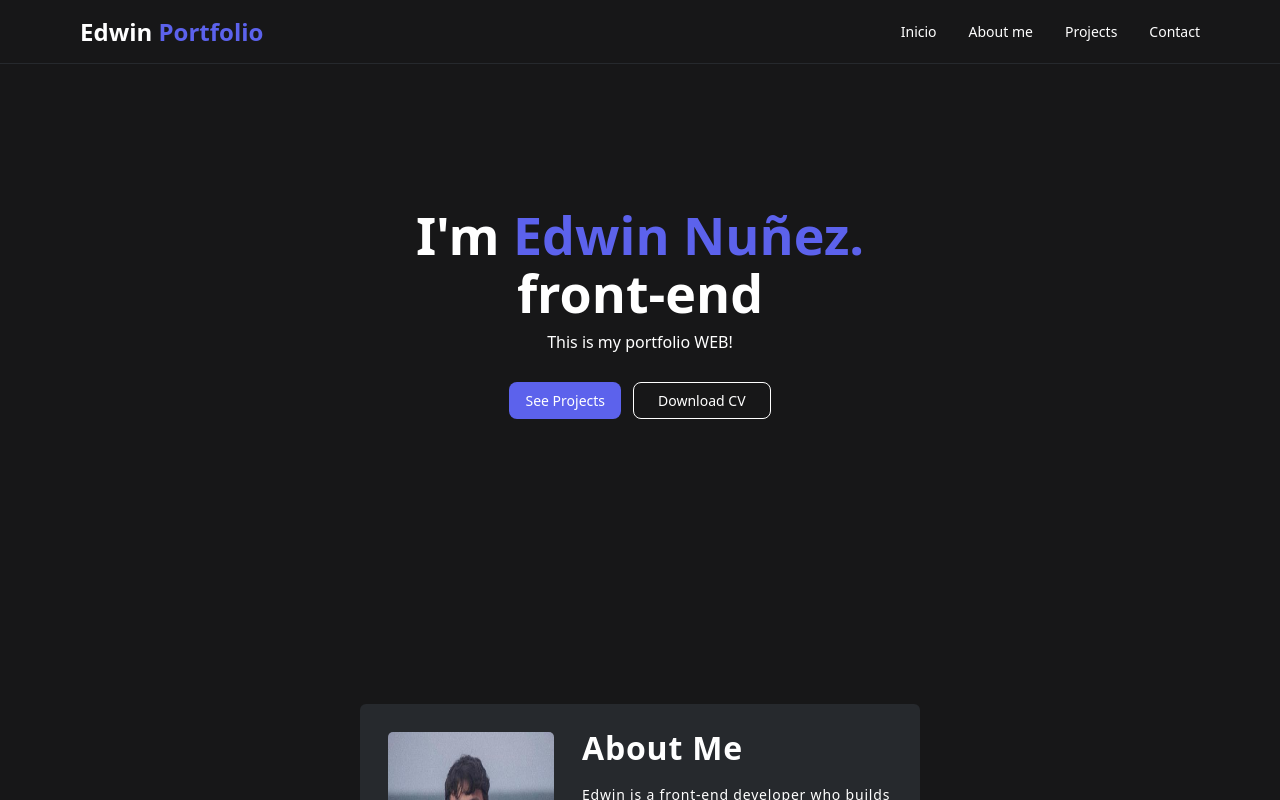
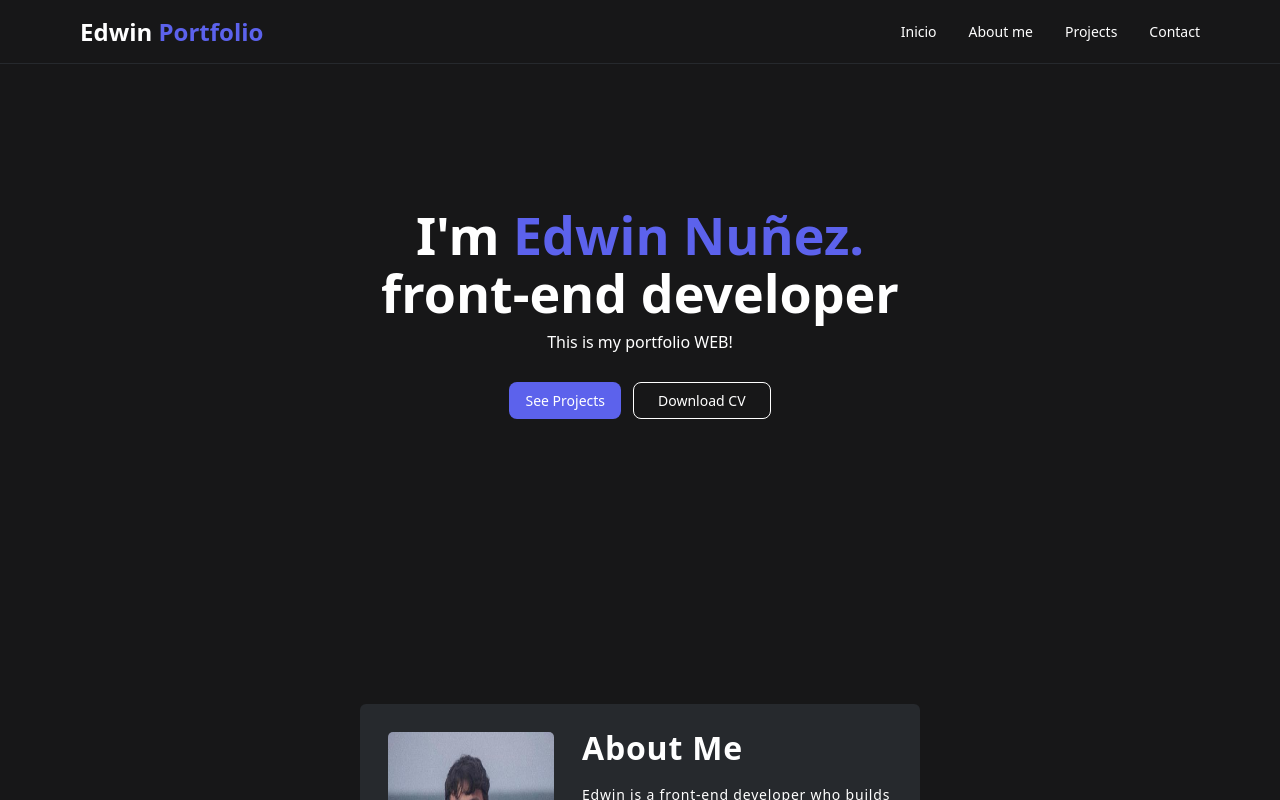
Before and after one commit to edwinnv/my-portfolio, a Next.js app: page / in a window 1280 px wide. Shown: the top 800 px of the page. Built offline with nearby package versions, Linux system fonts and the light colour scheme; what tailwind-hamburgers would draw is missing.

Commit message:
title banner

```diff
--- a/components/Banner.js
+++ b/components/Banner.js
@@ -12,7 +12,7 @@ const Banner = () => {
           </span>
         </div>
       </div>
-      <div className=" h1">front-end</div>
+      <div className=" h1 w-full text-center">front-end developer</div>
       <div className="h5 mt-2">This is my portfolio WEB!</div>
       <div className="w-full justify-center flex mt-3">
         <button className="btn btn-primary my-4 mr-3 px-4 py-2">
```
